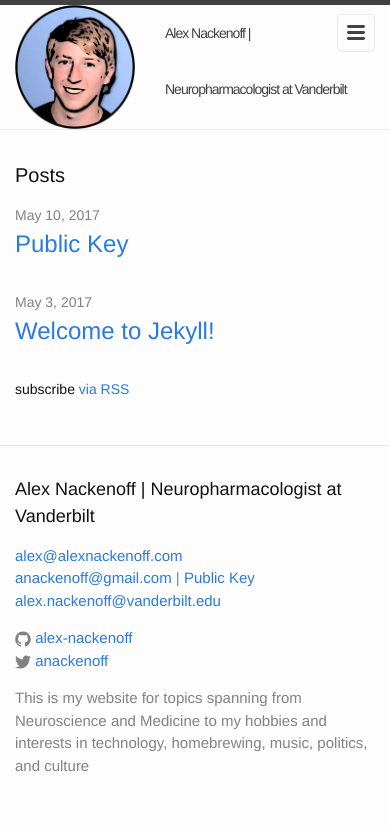
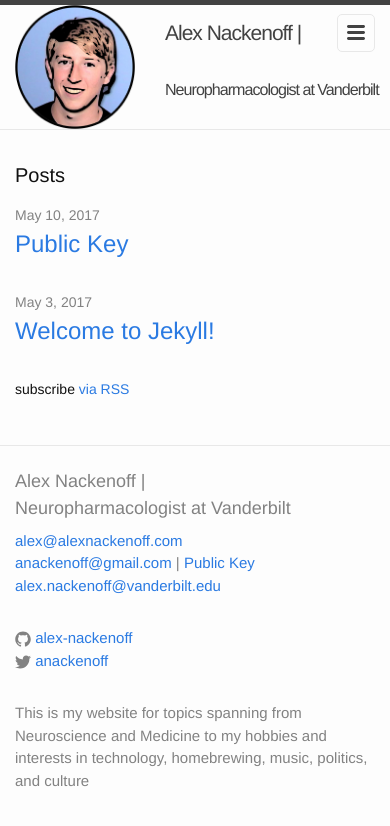
Before and after one commit to alex-nackenoff/alex-nackenoff.github.io, a Jekyll site: the page built from index.html, in a window 390 px wide. Shown: the top 826 px of the page. Built offline with Jekyll 4.4.1, drawn with Linux system fonts in a browser that asks for light colours.

Commit message:
Title wrap mobile, header/footer

```diff
--- a/_includes/footer.html
+++ b/_includes/footer.html
@@ -2,10 +2,13 @@
 
   <div class="wrapper">
 
-    <h2 class="footer-heading">{{ site.title }}</h2>
+
 
     <div class="footer-col-wrapper">
+
       <div class="footer-col footer-col-1">
+        <h2 class="footer-heading"><span display:none> Alex Nackenoff |</span><span display:none>Neuropharmacologist at Vanderbilt</span></h2>
+
         <ul class="contact-list">
 
           <li><a href="mailto:{{ site.email3 }}">{{ site.email3 }}</a></li>
--- a/_includes/header.html
+++ b/_includes/header.html
@@ -2,7 +2,7 @@
 
   <div class="wrapper">
     <a href=" {{ site.baseurl }}/"><img class="header-logo" alt="an-img" src="/img/profile-circle.png"></a>
-    <a class="site-title" href="{{ site.baseurl }}/"><span>Alex Nackenoff | </span><span>Neuropharmacologist at Vanderbilt</span></a>
+    <a class="site-title" href="{{ site.baseurl }}/"><span display:none id="first"> Alex Nackenoff |</span><span display:none id="second">Neuropharmacologist at Vanderbilt</span></a>
 
     <nav class="site-nav">
       <a href="#" class="menu-icon">
--- a/_sass/_layout.scss
+++ b/_sass/_layout.scss
@@ -32,7 +32,12 @@ img.header-logo {
         color: $grey-color-dark;
     }
     @include media-query($on-palm) {
-      font-size: $small-font-size;
+      #first{
+        font-size: $small-font-size*1.5
+          }
+      #second{
+        font-size: $small-font-size*1.15;
+      }
       span {
         display: block;
         float: left;
@@ -123,7 +128,16 @@ img.header-logo {
 
 .footer-heading {
     font-size: 18px;
-    margin-bottom: $spacing-unit / 2;
+    margin-bottom: $spacing-unit/2;
+    position: relative;
+    bottom: $spacing-unit/4;
+
+    @include media-query($on-palm) {
+        span {
+        display: block;
+        float: left;
+          }
+        }
 }
 
 /*#hoverkey:hover {
@@ -179,7 +193,7 @@ img.header-logo {
 
 @include media-query($on-palm) {
     .footer-col {
-        float: none;
+        float: left;
         width: -webkit-calc(100% - (#{$spacing-unit} / 2));
         width:         calc(100% - (#{$spacing-unit} / 2));
     }
```
